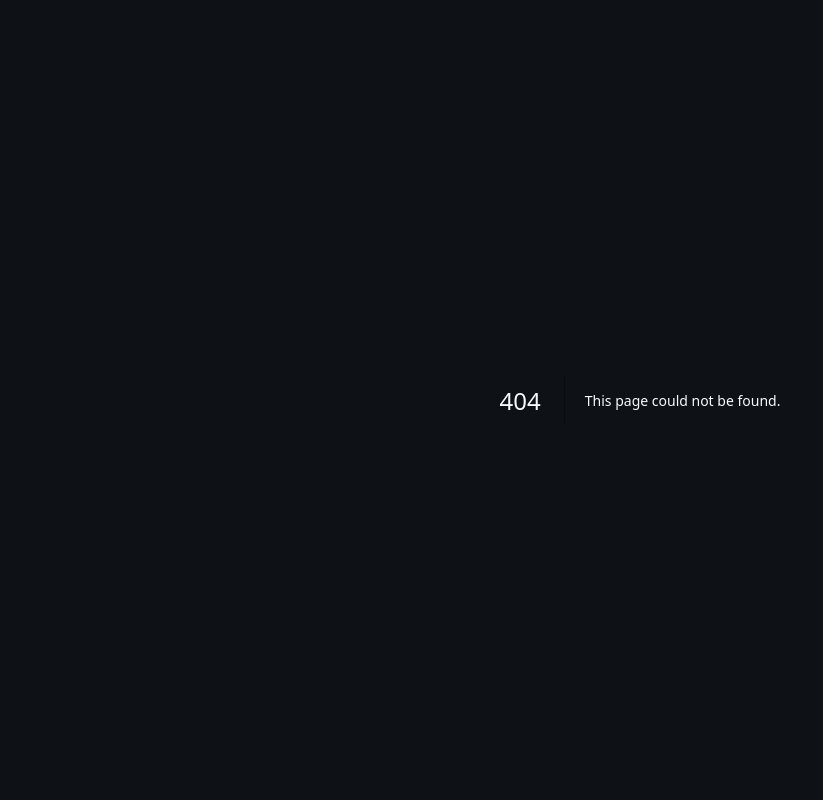
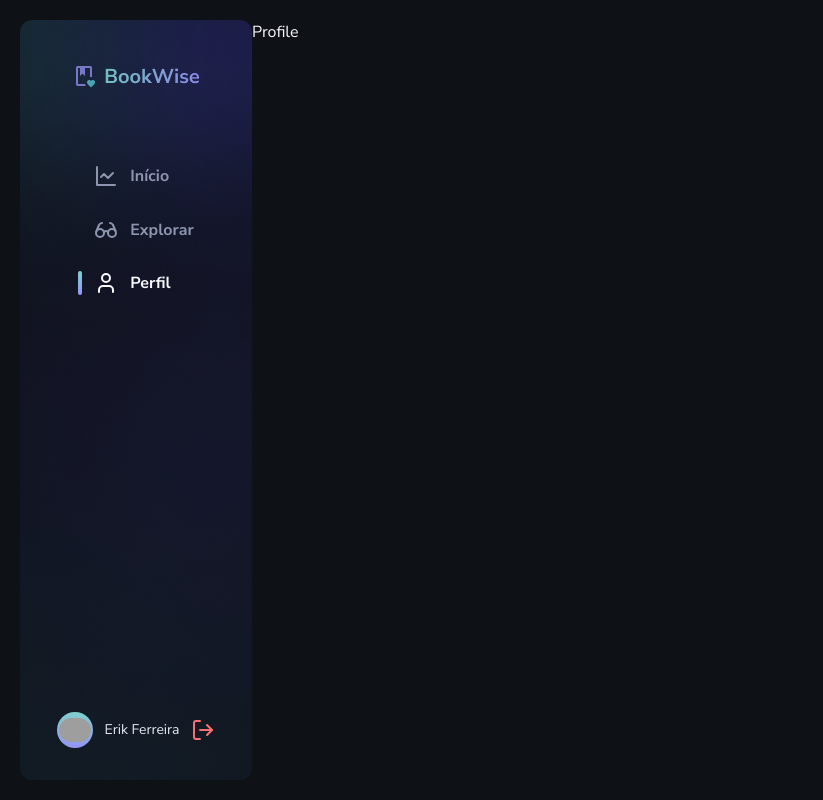
Before and after one commit to erik-ferreira/book-wise, a Next.js app: page /profile in a window 1280 px wide. Before the commit this address had no page. Shown: the whole page, without its empty margins (0-823 px from the left). Built offline with nearby package versions, Linux system fonts and the light colour scheme; grey boxes are pictures that could not be loaded.

Commit message:
fix: refactor folders; active in options sidebar

```diff
--- /dev/null
+++ b/src/app/(with-sidebar)/profile/page.tsx
@@ -0,0 +1,7 @@
+export default function Profile() {
+  return (
+    <main className="w-full">
+      <h1>Profile</h1>
+    </main>
+  )
+}
--- a/src/components/ButtonSignIn.tsx
+++ b/src/components/ButtonSignIn.tsx
@@ -27,7 +27,7 @@ export function ButtonSignIn({
   const router = useRouter()
 
   function handleNavigate() {
-    router.push("/user/home")
+    router.push("/home")
   }
 
   return (
--- /dev/null
+++ b/src/components/OptionsSidebar.tsx
@@ -0,0 +1,78 @@
+"use client"
+
+import Link from "next/link"
+import { usePathname } from "next/navigation"
+import { useMemo, ReactNode } from "react"
+import { LineChart, Glasses, User } from "lucide-react"
+
+interface OptionsSidebarProps {
+  id: number
+  label: string
+  href: string
+  icon: ReactNode
+}
+
+export function OptionsSidebar() {
+  const pathname = usePathname()
+
+  const isSigned = true
+
+  const optionsSidebar = useMemo<OptionsSidebarProps[]>(() => {
+    let options = [
+      {
+        id: 1,
+        label: "Início",
+
+        href: "/home",
+        icon: <LineChart className="w-6 h-6" />,
+      },
+      {
+        id: 2,
+        label: "Explorar",
+
+        href: "/explorer",
+        icon: <Glasses className="w-6 h-6" />,
+      },
+    ]
+
+    if (isSigned) {
+      options = [
+        ...options,
+        {
+          id: 3,
+          label: "Perfil",
+
+          href: "/profile",
+          icon: <User className="w-6 h-6" />,
+        },
+      ]
+    }
+
+    return options
+  }, [isSigned])
+
+  return (
+    <ul className="mt-16 space-y-3">
+      {optionsSidebar.map((option) => {
+        const stylesCondition =
+          pathname === option.href
+            ? "text-gray-100 before:from-start before:to-end"
+            : "text-gray-400"
+
+        return (
+          <li key={option.id}>
+            <Link
+              href={option.href}
+              className={`flex gap-3 py-2 font-bold leading-base
+              before:w-1 before:h-6 before:rounded-full
+              before:bg-gradient-to-b ${stylesCondition}`}
+            >
+              {option.icon}
+              {option.label}
+            </Link>
+          </li>
+        )
+      })}
+    </ul>
+  )
+}
--- a/src/components/Sidebar.tsx
+++ b/src/components/Sidebar.tsx
@@ -1,86 +1,23 @@
-import Link from "next/link"
 import Image from "next/image"
-import { useMemo, ReactNode } from "react"
-import { LineChart, Glasses, LogOut, User } from "lucide-react"
+import { LogOut } from "lucide-react"
 
 import { Avatar } from "./Avatar"
+import { OptionsSidebar } from "./OptionsSidebar"
 
 import logoPng from "../assets/logo.png"
-
-interface OptionsSidebarProps {
-  id: number
-  label: string
-  active: boolean
-  href: string
-  icon: ReactNode
-}
 
 export function Sidebar() {
   const isSigned = true
 
-  const optionsSidebar = useMemo<OptionsSidebarProps[]>(() => {
-    let options = [
-      {
-        id: 1,
-        label: "Início",
-        active: true,
-        href: "/home",
-        icon: <LineChart className="w-6 h-6" />,
-      },
-      {
-        id: 2,
-        label: "Explorar",
-        active: false,
-        href: "/explorer",
-        icon: <Glasses className="w-6 h-6" />,
-      },
-    ]
-
-    if (isSigned) {
-      options = [
-        ...options,
-        {
-          id: 3,
-          label: "Perfil",
-          active: false,
-          href: "/profile",
-          icon: <User className="w-6 h-6" />,
-        },
-      ]
-    }
-
-    return options
-  }, [isSigned])
-
   return (
     <aside
-      className="max-w-sidebar w-full max-h-sidebar
+      className="max-w-sidebar w-full h-sidebar
       pt-10 pb-6 rounded-lg bg-gray-700
       flex flex-col items-center bg-[url(../assets/background-sidebar.png)] bg-no-repeat bg-cover"
     >
       <Image src={logoPng} alt="Book Wise" width={128} height={32} />
 
-      <ul className="mt-16 space-y-3">
-        {optionsSidebar.map((option) => {
-          const stylesCondition = option.active
-            ? "text-gray-100 before:from-start before:to-end"
-            : "text-gray-400"
-
-          return (
-            <li key={option.id}>
-              <Link
-                href={option.href}
-                className={`flex gap-3 py-2 font-bold leading-base
-              before:w-1 before:h-6 before:rounded-full
-              before:bg-gradient-to-b ${stylesCondition}`}
-              >
-                {option.icon}
-                {option.label}
-              </Link>
-            </li>
-          )
-        })}
-      </ul>
+      <OptionsSidebar />
 
       <button className="flex gap-3 items-center py-2 mt-auto" type="button">
         {isSigned ? (
--- a/tailwind.config.js
+++ b/tailwind.config.js
@@ -78,7 +78,7 @@ module.exports = {
         sidebar: "14.5rem",
       },
 
-      maxHeight: {
+      height: {
         sidebar: "calc(100vh - 40px)",
       },
     },
```
Also changed, not shown: src/app/(with-sidebar)/explorer/page.tsx (renamed from src/app/user/explorer/page.tsx), src/app/(with-sidebar)/home/page.tsx (renamed from src/app/user/home/page.tsx), src/app/(with-sidebar)/layout.tsx (renamed from src/app/user/layout.tsx).
